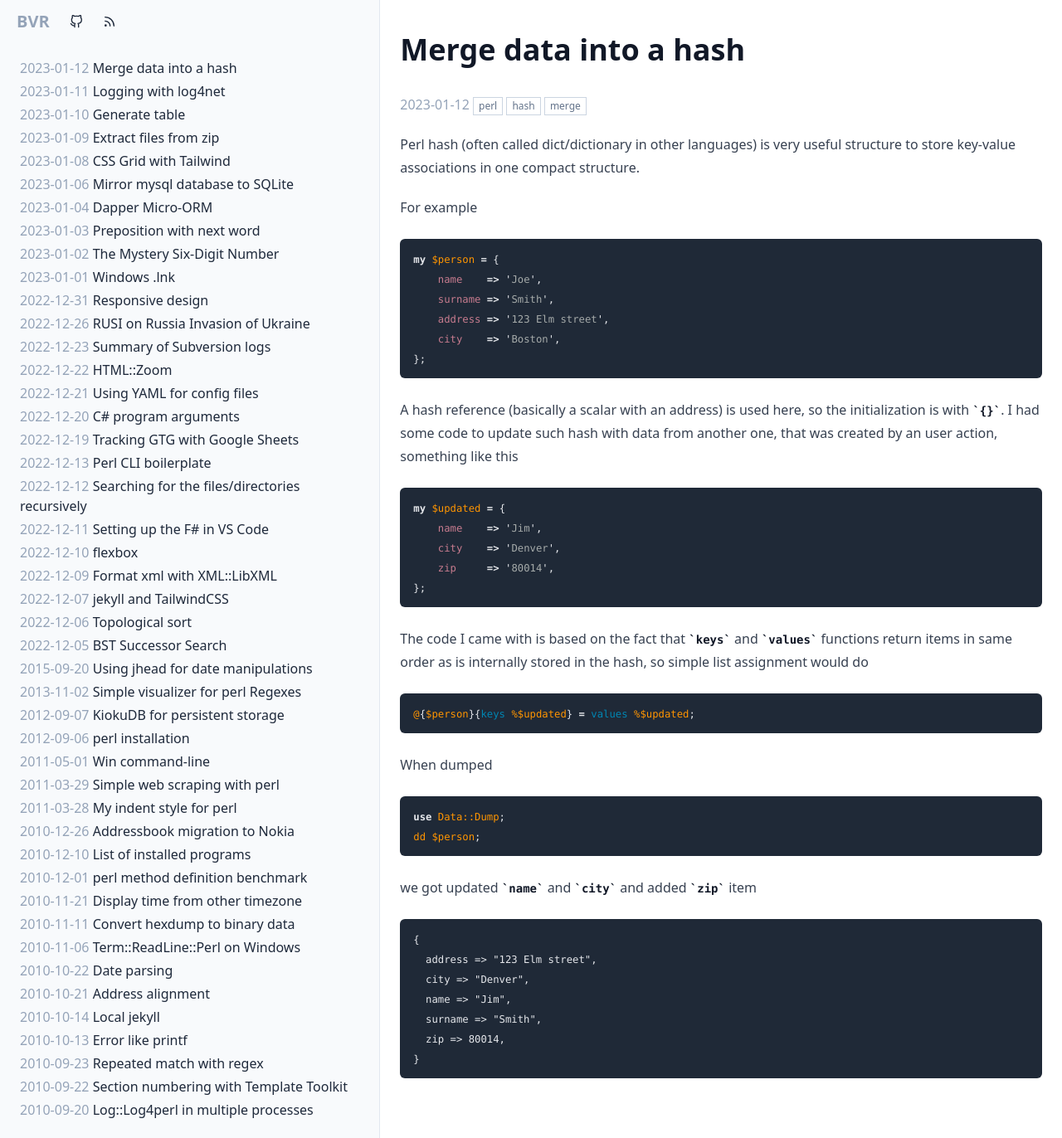
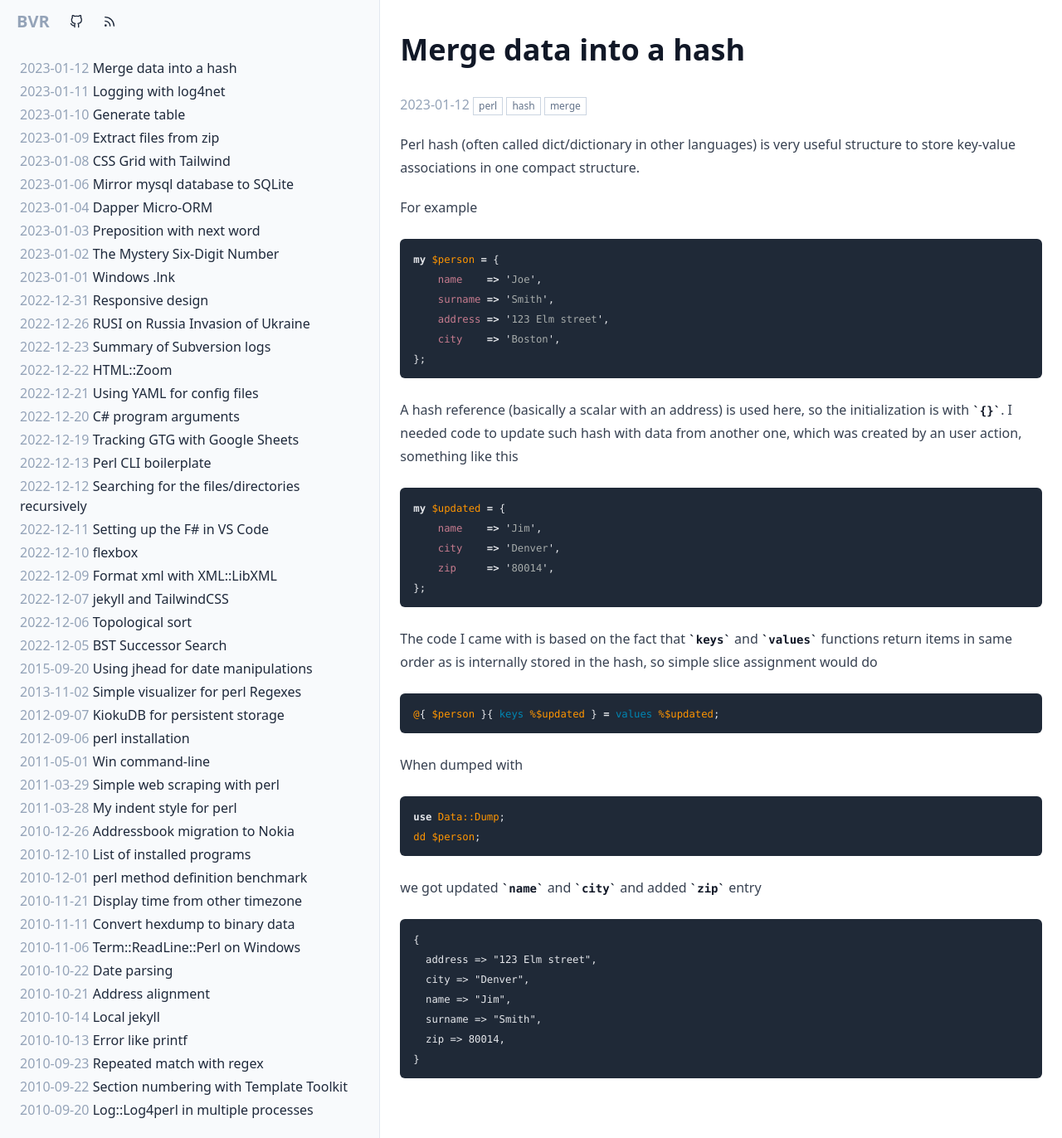
Before and after one commit to bvr/bvr.github.io, a Jekyll site: the page built from _posts/2023-01-12-merge-in-hash.md, in a window 1280 px wide. Shown: the whole page at 83% size. Built offline with Jekyll 4.4.1, drawn with Linux system fonts in a browser that asks for light colours.

Commit message:
Fixed some wording

````diff
--- a/_posts/2023-01-12-merge-in-hash.md
+++ b/_posts/2023-01-12-merge-in-hash.md
@@ -20,7 +20,7 @@ my $person = {
 };
 ```
 
-A hash reference (basically a scalar with an address) is used here, so the initialization is with `{}`. I had some code to update such hash with data from another one, that was created by an user action, something like this
+A hash reference (basically a scalar with an address) is used here, so the initialization is with `{}`. I needed code to update such hash with data from another one, which was created by an user action, something like this
 
 ```perl
 my $updated = {
@@ -30,20 +30,20 @@ my $updated = {
 };
 ```
 
-The code I came with is based on the fact that `keys` and `values` functions return items in same order as is internally stored in the hash, so simple list assignment would do
+The code I came with is based on the fact that `keys` and `values` functions return items in same order as is internally stored in the hash, so simple slice assignment would do
 
 ```perl
-@{$person}{keys %$updated} = values %$updated;
+@{ $person }{ keys %$updated } = values %$updated;
 ```
 
-When dumped
+When dumped with
 
 ```perl
 use Data::Dump;
 dd $person;
 ```
 
-we got updated `name` and `city` and added `zip` item
+we got updated `name` and `city` and added `zip` entry
 
 ```
 {
````
